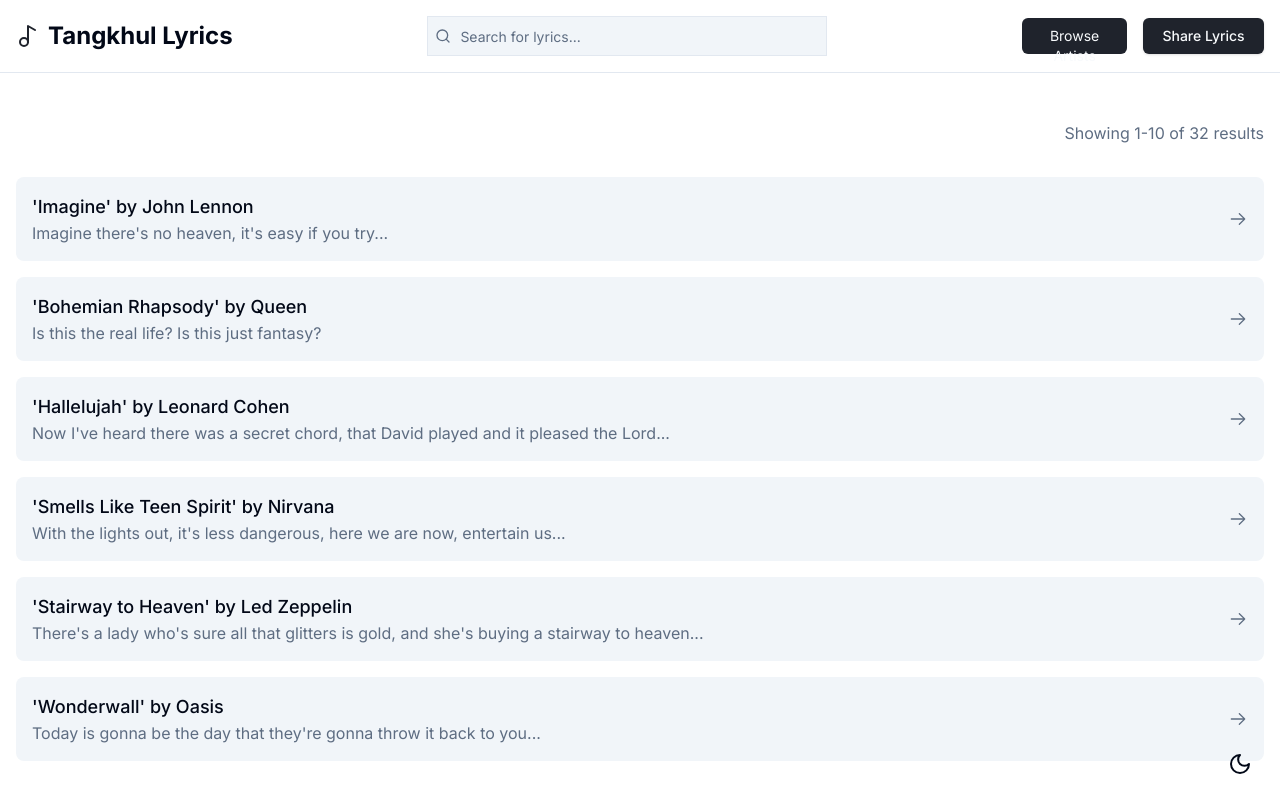
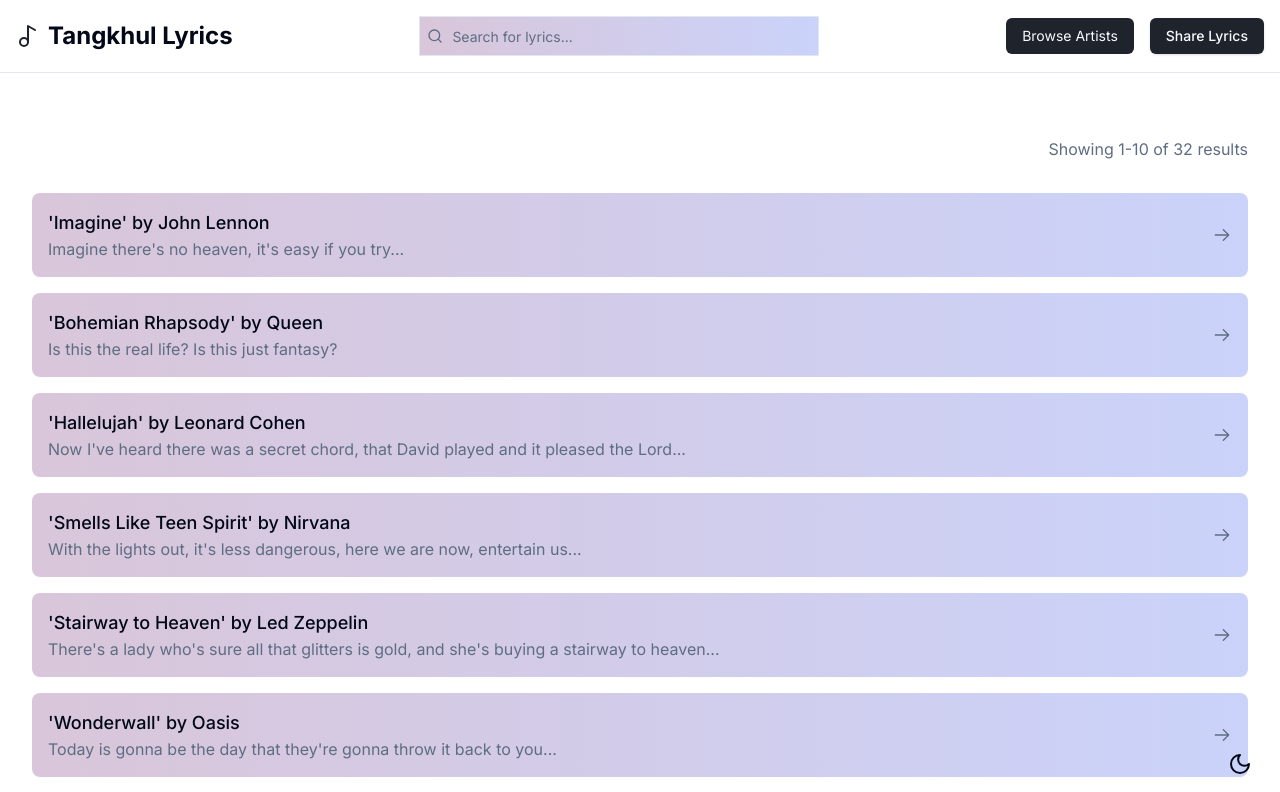
Before and after one commit to Chipui-Kasar/lyrics, a Next.js app: page /search in a window 1280 px wide. Shown: the top 792 px of the page. Built offline with nearby package versions, Linux system fonts and the light colour scheme.

Commit message:
New design updated

```diff
--- a/src/app/layout.tsx
+++ b/src/app/layout.tsx
@@ -24,7 +24,7 @@ export default function RootLayout({
         <header>
           <Navigation />
         </header>
-        {children}
+        <div className="p-4">{children}</div>
         <footer>
           <Footer />
         </footer>
--- a/src/components/component/Contact/Contact.tsx
+++ b/src/components/component/Contact/Contact.tsx
@@ -20,23 +20,12 @@ export default function Contact() {
   const [agreed, setAgreed] = useState(false);
 
   return (
-    <div className="isolate bg-white px-6 py-12 sm:py-12 lg:px-8">
-      <div
-        aria-hidden="true"
-        className="absolute inset-x-0 -z-10 transform-gpu overflow-hidden blur-3xl top-[5rem]"
-      >
-        <div
-          style={{
-            clipPath:
-              "polygon(74.1% 44.1%, 100% 61.6%, 97.5% 26.9%, 85.5% 0.1%, 80.7% 2%, 72.5% 32.5%, 60.2% 62.4%, 52.4% 68.1%, 47.5% 58.3%, 45.2% 34.5%, 27.5% 76.7%, 0.1% 64.9%, 17.9% 100%, 27.6% 76.8%, 76.1% 97.7%, 74.1% 44.1%)",
-          }}
-          className="relative left-1/2 -z-10 aspect-[1155/678] w-[36.125rem] max-w-none -translate-x-1/2 rotate-[30deg] bg-gradient-to-tr from-[#ff80b5] to-[#9089fc] opacity-30 sm:left-[calc(50%-40rem)] sm:w-[72.1875rem]"
-        />
-      </div>
+    <div className="bg-white px-6 py-12 sm:py-12 lg:px-8 bg-muted">
       <div className="mx-auto max-w-2xl text-center">
         <h2 className="text-3xl font-bold tracking-tight text-gray-900 sm:text-4xl">
-          Contact Us (tangkhullaalyrics@gmail.com)
+          Contact Us
         </h2>
+        <span>(tangkhullaalyrics@gmail.com)</span>
         <p className="mt-2 text-lg leading-8 text-gray-600">
           Questions? Comments? Let us know!
         </p>
--- a/src/components/component/ContributeLyrics/ContributeLyrics.tsx
+++ b/src/components/component/ContributeLyrics/ContributeLyrics.tsx
@@ -6,8 +6,8 @@ import React from "react";
 
 const ContributeLyrics = () => {
   return (
-    <section className="container py-4 sm:py-8 md:py-10 m-auto">
-      <div className="rounded-lg bg-muted p-6 shadow-lg">
+    <section className="container py-4 sm:py-8 md:py-10 m-auto ">
+      <div className="rounded-lg bg-muted p-6 shadow-lg bg-gradient-to-r from-[#79095c33] to-[#001fff29]">
         <h2 className="text-2xl font-bold">Share Lyrics</h2>
         <p className="mt-2 text-muted-foreground">
           Share your favorite song lyrics with the community.
--- a/src/components/component/FeaturedLyrics/FeaturedLyrics.tsx
+++ b/src/components/component/FeaturedLyrics/FeaturedLyrics.tsx
@@ -5,7 +5,7 @@ import { ArrowRightIcon } from "lucide-react";
 
 const FeaturedLyrics = () => {
   return (
-    <div className="rounded-lg bg-muted p-6 shadow-lg">
+    <div className="rounded-lg bg-muted p-6 shadow-lg bg-gradient-to-r from-[#79095c33] to-[#001fff29]">
       <h2 className="text-2xl font-bold">Featured Lyrics</h2>
       <p className="mt-2 text-muted-foreground">
         Check out the latest featured song lyrics.
--- a/src/components/component/Navigation/Navigation.tsx
+++ b/src/components/component/Navigation/Navigation.tsx
@@ -33,7 +33,7 @@ const Navigation = () => {
             <Input
               type="search"
               placeholder="Search for lyrics..."
-              className="w-full rounded-full bg-muted pl-8 pr-4 focus:bg-background"
+              className="w-full rounded-full bg-muted pl-8 pr-4 focus:bg-background bg-gradient-to-r from-[#79095c33] to-[#001fff29]"
               value={searchQuery}
               onChange={(e) => setSearchQuery(e.target.value)}
             />
@@ -43,7 +43,7 @@ const Navigation = () => {
         <div className="flex items-center gap-4">
           <Link
             href="/allartists"
-            className="h-9 flex-1 rounded-full p-2 transition-colors md:inline-block text-primary-foreground bg-primary rounded-md text-sm text-center"
+            className="h-9 flex-1 flex-shrink flex-grow basis-auto rounded-full px-4 py-2 transition-colors md:inline-block text-primary-foreground bg-primary rounded-md text-sm text-center"
             prefetch={false}
           >
             Browse Artists
@@ -51,7 +51,7 @@ const Navigation = () => {
 
           <Link
             href="/contribute"
-            className="inline-flex flex-1 h-9 items-center justify-center rounded-md bg-primary px-4 py-2 text-sm font-medium text-primary-foreground shadow transition-colors hover:bg-primary/90 focus-visible:outline-none focus-visible:ring-1 focus-visible:ring-ring disabled:pointer-events-none disabled:opacity-50"
+            className="inline-flex flex-1 flex-shrink flex-grow basis-auto h-9 items-center justify-center rounded-md bg-primary px-4 py-2 text-sm font-medium text-primary-foreground shadow transition-colors hover:bg-primary/90 focus-visible:outline-none focus-visible:ring-1 focus-visible:ring-ring disabled:pointer-events-none disabled:opacity-50"
             prefetch={false}
           >
             Share Lyrics
--- a/src/components/component/PopularArtists/PopularArtists.tsx
+++ b/src/components/component/PopularArtists/PopularArtists.tsx
@@ -3,7 +3,7 @@ import React from "react";
 
 const PopularArtists = () => {
   return (
-    <div className="rounded-lg bg-muted p-6 shadow-lg">
+    <div className="rounded-lg bg-muted p-6 shadow-lg bg-gradient-to-r from-[#79095c33] to-[#001fff29]">
       <h2 className="text-2xl font-bold">Popular Artists</h2>
       <p className="mt-2 text-muted-foreground">
         Explore the most popular artists on our platform.
--- a/src/components/component/SearchResult/SearchResult.tsx
+++ b/src/components/component/SearchResult/SearchResult.tsx
@@ -21,7 +21,7 @@ const SearchResult = ({ params }: { params: string }) => {
       <div className="grid gap-8">
         <div className="grid gap-4 px-4">
           <Link href="#" className="group" prefetch={false}>
-            <div className="flex items-center gap-4 p-4 rounded-lg bg-muted hover:bg-muted/50 transition-colors">
+            <div className="flex items-center gap-4 p-4 rounded-lg bg-muted hover:bg-muted/50 transition-colors bg-gradient-to-r from-[#79095c33] to-[#001fff29]">
               <div className="flex-1">
                 <h2 className="text-lg font-medium group-hover:underline">
                   &#39;Imagine&#39; by John Lennon
@@ -34,7 +34,7 @@ const SearchResult = ({ params }: { params: string }) => {
             </div>
           </Link>
           <Link href="#" className="group" prefetch={false}>
-            <div className="flex items-center gap-4 p-4 rounded-lg bg-muted hover:bg-muted/50 transition-colors">
+            <div className="flex items-center gap-4 p-4 rounded-lg bg-muted hover:bg-muted/50 transition-colors bg-gradient-to-r from-[#79095c33] to-[#001fff29]">
               <div className="flex-1">
                 <h2 className="text-lg font-medium group-hover:underline">
                   &#39;Bohemian Rhapsody&#39; by Queen
@@ -47,7 +47,7 @@ const SearchResult = ({ params }: { params: string }) => {
             </div>
           </Link>
           <Link href="#" className="group" prefetch={false}>
-            <div className="flex items-center gap-4 p-4 rounded-lg bg-muted hover:bg-muted/50 transition-colors">
+            <div className="flex items-center gap-4 p-4 rounded-lg bg-muted hover:bg-muted/50 transition-colors bg-gradient-to-r from-[#79095c33] to-[#001fff29]">
               <div className="flex-1">
                 <h2 className="text-lg font-medium group-hover:underline">
                   &apos;Hallelujah&apos; by Leonard Cohen
@@ -61,7 +61,7 @@ const SearchResult = ({ params }: { params: string }) => {
             </div>
           </Link>
           <Link href="#" className="group" prefetch={false}>
-            <div className="flex items-center gap-4 p-4 rounded-lg bg-muted hover:bg-muted/50 transition-colors">
+            <div className="flex items-center gap-4 p-4 rounded-lg bg-muted hover:bg-muted/50 transition-colors bg-gradient-to-r from-[#79095c33] to-[#001fff29]">
               <div className="flex-1">
                 <h2 className="text-lg font-medium group-hover:underline">
                   &#39;Smells Like Teen Spirit&#39; by Nirvana
@@ -75,7 +75,7 @@ const SearchResult = ({ params }: { params: string }) => {
             </div>
           </Link>
           <Link href="#" className="group" prefetch={false}>
-            <div className="flex items-center gap-4 p-4 rounded-lg bg-muted hover:bg-muted/50 transition-colors">
+            <div className="flex items-center gap-4 p-4 rounded-lg bg-muted hover:bg-muted/50 transition-colors bg-gradient-to-r from-[#79095c33] to-[#001fff29]">
               <div className="flex-1">
                 <h2 className="text-lg font-medium group-hover:underline">
                   &#39;Stairway to Heaven&#39; by Led Zeppelin
@@ -89,7 +89,7 @@ const SearchResult = ({ params }: { params: string }) => {
             </div>
           </Link>
           <Link href="#" className="group" prefetch={false}>
-            <div className="flex items-center gap-4 p-4 rounded-lg bg-muted hover:bg-muted/50 transition-colors">
+            <div className="flex items-center gap-4 p-4 rounded-lg bg-muted hover:bg-muted/50 transition-colors bg-gradient-to-r from-[#79095c33] to-[#001fff29]">
               <div className="flex-1">
                 <h2 className="text-lg font-medium group-hover:underline">
                   &#39;Wonderwall&#39; by Oasis
--- a/src/components/component/TopLyrics/toplyrics.tsx
+++ b/src/components/component/TopLyrics/toplyrics.tsx
@@ -5,7 +5,7 @@ import { ArrowRightIcon } from "lucide-react";
 
 const TopLyrics = () => {
   return (
-    <div className="col-span-2 md:col-span-2 lg:col-span-1  rounded-lg bg-muted p-6 shadow-lg">
+    <div className="col-span-2 md:col-span-2 lg:col-span-1  rounded-lg bg-muted p-6 shadow-lg bg-gradient-to-r from-[#79095c33] to-[#001fff29]">
       <h2 className="text-2xl font-bold">Top Lyrics</h2>
       <p className="mt-2 text-muted-foreground">
         Check out the most popular lyrics on our platform.
```
